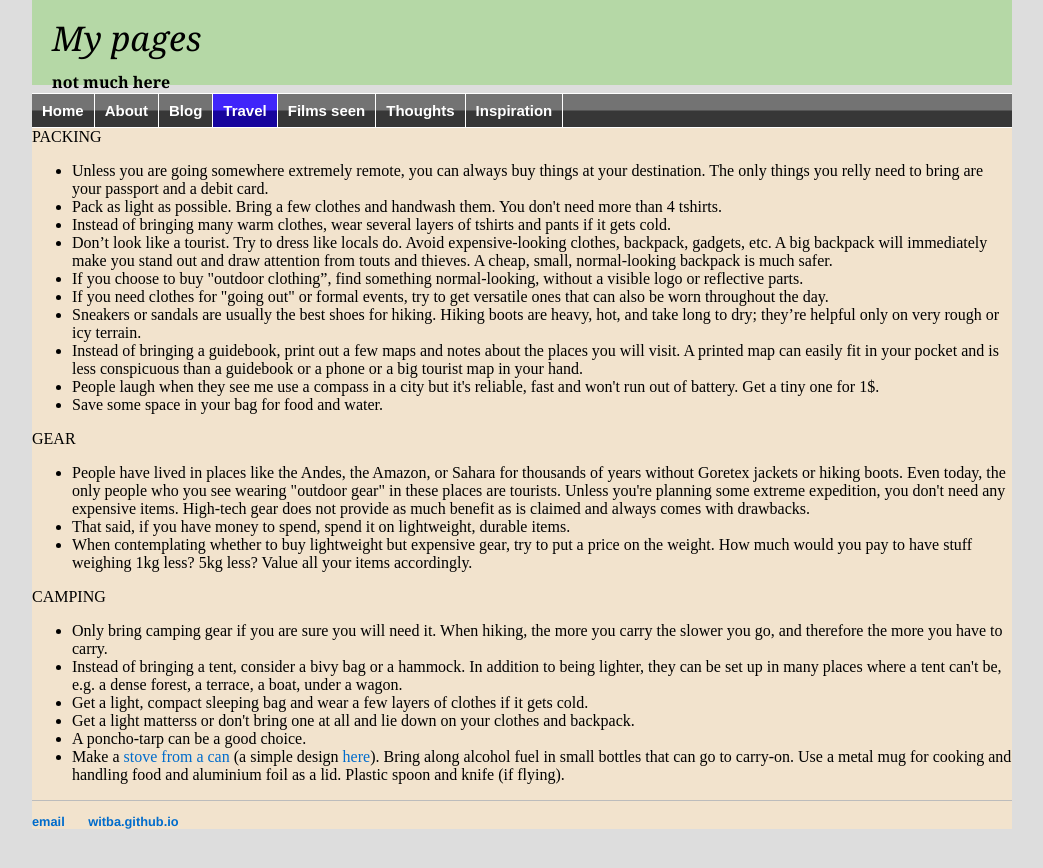
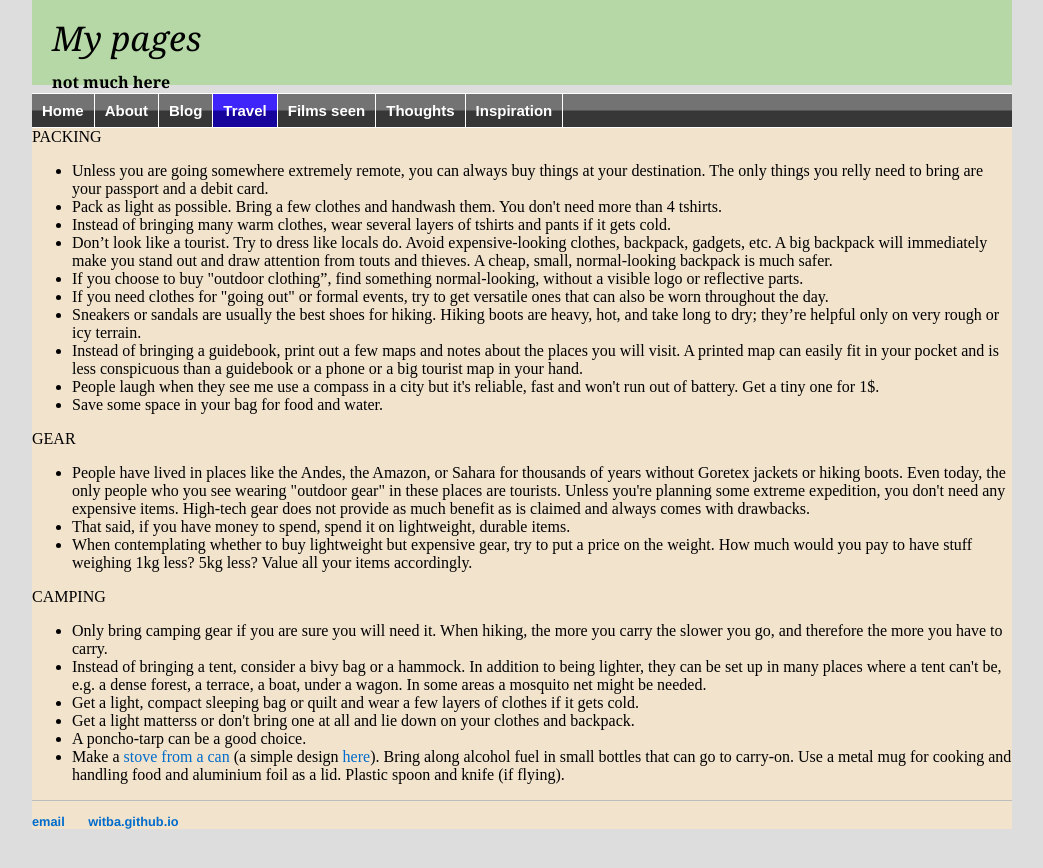
Before and after one commit to witba/witba.github.io, a Jekyll site: the page built from travel/packing.html, in a window 1280 px wide. Shown: the top 868 px of the page, without its empty margins (118-1161 px from the left). Built offline with Jekyll 4.4.1, drawn with Linux system fonts in a browser that asks for light colours.

Commit message:
Update packing.html

```diff
--- a/travel/packing.html
+++ b/travel/packing.html
@@ -27,8 +27,8 @@ GEAR<br>
 CAMPING<br>
 <ul>
 <li>Only bring camping gear if you are sure you will need it. When hiking, the more you carry the slower you go, and therefore the more you have to carry.
-<li>Instead of bringing a tent, consider a bivy bag or a hammock. In addition to being lighter, they can be set up in many places where a tent can't be, e.g. a dense forest, a terrace, a boat, under a wagon.
-<li>Get a light, compact sleeping bag and wear a few layers of clothes if it gets cold.
+<li>Instead of bringing a tent, consider a bivy bag or a hammock. In addition to being lighter, they can be set up in many places where a tent can't be, e.g. a dense forest, a terrace, a boat, under a wagon. In some areas a mosquito net might be needed.
+<li>Get a light, compact sleeping bag or quilt and wear a few layers of clothes if it gets cold.
 <li>Get a light matterss or don't bring one at all and lie down on your clothes and backpack.
 <li>A poncho-tarp can be a good choice.
 <li>Make a <a href="https://en.wikipedia.org/wiki/Beverage-can_stove" target=_blank>stove from a can</a> (a simple design <a href="https://vimeo.com/64726512" target=_blank>here</a>). Bring along alcohol fuel in small bottles that can go to carry-on. Use a metal mug for cooking and handling food and aluminium foil as a lid. Plastic spoon and knife (if flying).
```
